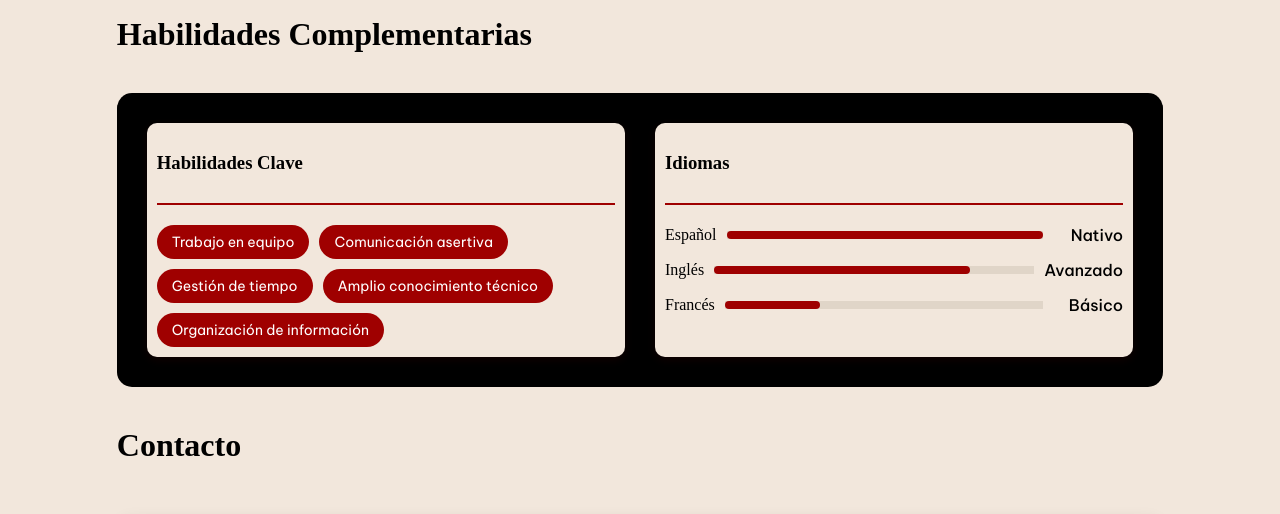
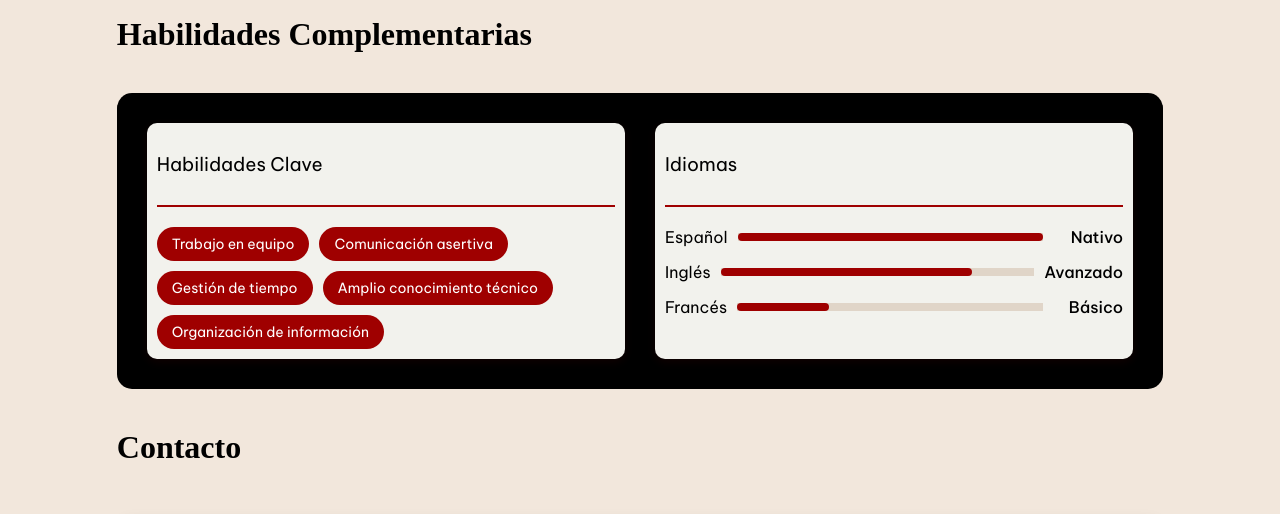
Before and after one commit to vann1306/myportafolio, a website: page index.html in a window 1280 px wide. Shown: the part 1420-1934 px from the top of the page. Drawn offline with Linux system fonts and the light colour scheme; a web font is replaced by a local one.

Commit message:
correccion de tipografia en seccion de habilidades clave

```diff
--- a/index.html
+++ b/index.html
@@ -126,7 +126,7 @@
     <!-- Habilidades Interpersonales -->
   <div class="habilidad-blanda">
     <div class="habilidad-titulo">
-      <h3>Habilidades Clave</h3>
+      <h3 class="text">Habilidades Clave</h3>
     </div>
     <div class="habilidad-etiquetas">
       <span class="etiqueta-habilidad">Trabajo en equipo</span>
@@ -141,25 +141,25 @@
 
   <div class="habilidad-blanda">
     <div class="habilidad-titulo">
-      <h3>Idiomas</h3>
+      <h3 class="text">Idiomas</h3>
     </div>
     <div class="habilidad-contenido">
       <div class="idioma">
-        <span>Español</span>
+        <span class="text">Español</span>
         <div class="nivel-idioma">
           <div class="nivel-progreso lleno"></div>
         </div>
         <span class="nivel-texto">Nativo</span>
       </div>
       <div class="idioma">
-        <span>Inglés</span>
+        <span class="text">Inglés</span>
         <div class="nivel-idioma">
           <div class="nivel-progreso" style="width: 80%"></div>
         </div>
         <span class="nivel-texto">Avanzado</span>
       </div>
       <div class="idioma">
-        <span>Francés</span>
+        <span class="text">Francés</span>
         <div class="nivel-idioma">
           <div class="nivel-progreso" style="width: 30%"></div>
         </div>
--- a/style.css
+++ b/style.css
@@ -351,7 +351,7 @@ body {
 
 
   .habilidad-blanda {
-    background-color: #F2E7DC;
+    background-color: #F2F2ED;
     padding: 10px;
     border-radius: 10px;
     box-shadow: 0 3px 10px rgba(159, 0, 0, 0.1);
```
